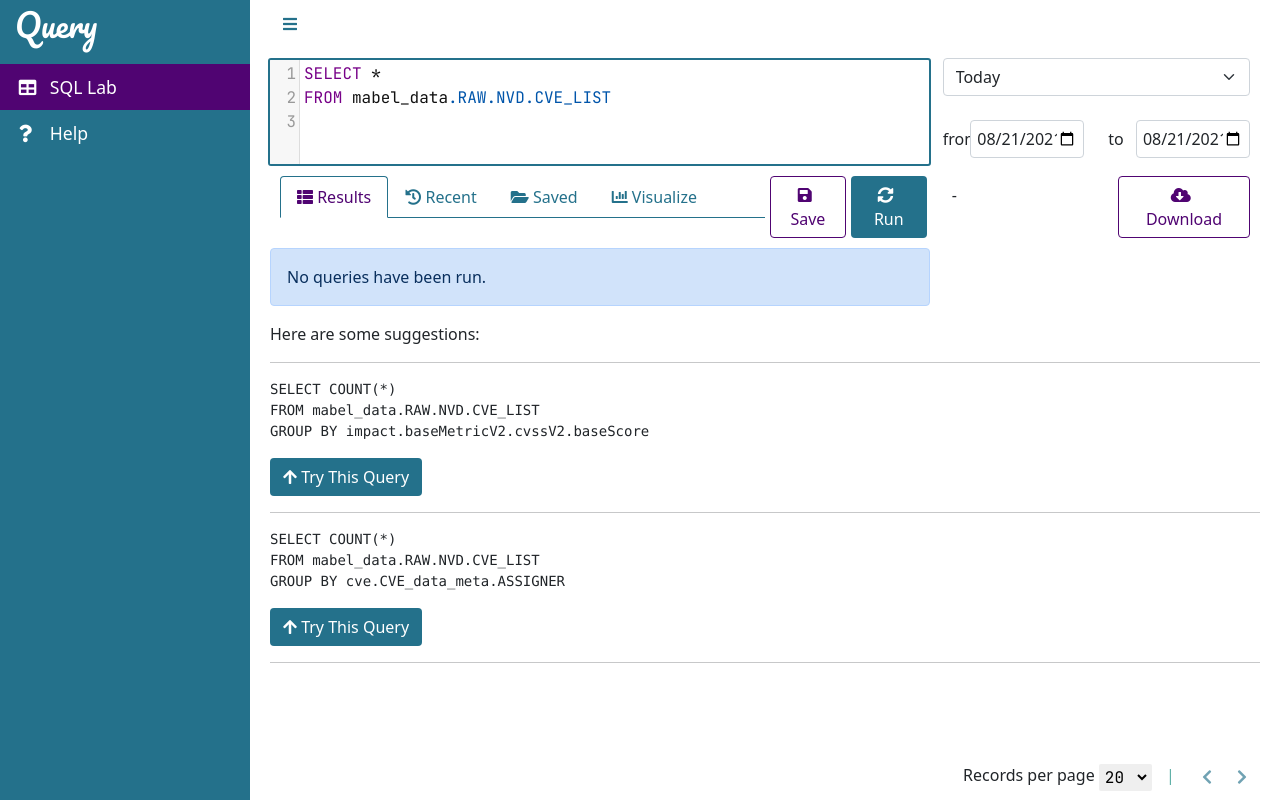
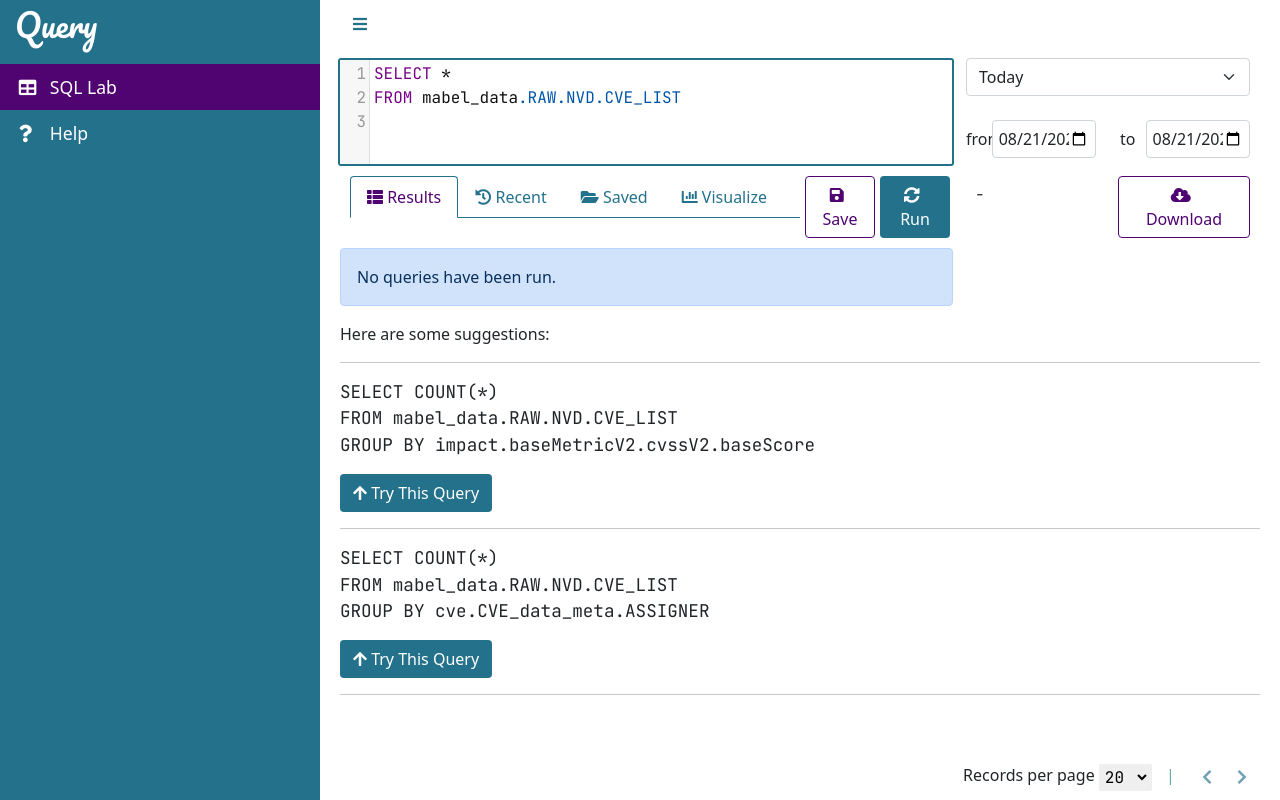
Before and after one commit to mabel-dev/query, a FastAPI app: page / in a window 1280 px wide. Run offline with FastAPI, Linux system fonts and the light colour scheme; some libraries are stand-ins or nearby versions.

Commit message:
easier to read

```diff
--- a/src/static/dist/css/nav.css
+++ b/src/static/dist/css/nav.css
@@ -1,3 +1,8 @@
+:root {
+    --sidebar-width: 320px;
+    --sidebar-width-neg: -320px;
+}
+
 #top-navbar {
     padding: 5px 0px;
     border: none;
@@ -11,7 +16,7 @@
 }
 
 #sidebar {
-    width: 250px;
+    width: var(--sidebar-width);
     position: fixed;
     top: 0;
     left: 0;
@@ -19,7 +24,7 @@
     z-index: 999;
     background: var(--base-green-color);
     color: #fff;
-    transition: all 0.3s;
+    transition: all 0.2s;
 }
 
 .sidebar-header {
@@ -27,7 +32,7 @@
 }
 
 #sidebar.active {
-    margin-left: -250px;
+    margin-left: var(--sidebar-width-neg);
 }
 
 #sidebar ul li a {
@@ -50,7 +55,7 @@ a[aria-expanded="true"] {
 }
 
 #content {
-    width: calc(100% - 250px);
+    width: calc(100% - var(--sidebar-width));
     padding: 0px 20px;
     min-height: 100vh;
     transition: all 0.3s;
@@ -65,7 +70,7 @@ a[aria-expanded="true"] {
 
 @media (max-width: 768px) {
     #sidebar {
-        margin-left: -250px;
+        margin-left: var(--sidebar-width-neg);
     }
     #sidebar.active {
         margin-left: 0;
@@ -74,7 +79,7 @@ a[aria-expanded="true"] {
         width: 100%;
     }
     #content.active {
-        width: calc(100% - 250px);
+        width: calc(100% - var(--sidebar-width));
     }
     #sidebarCollapse span {
         display: none;
--- a/src/static/dist/css/styles.css
+++ b/src/static/dist/css/styles.css
@@ -153,14 +153,15 @@ tr {
 }
 
 .results-table>*>*>td {
-    max-width: 250px;
+    max-width: 320px;
     overflow: hidden;
     text-overflow: ellipsis;
     white-space: nowrap;
 }
 
 .table {
-    width: 100%;
+    width: auto;
+    min-width: 50%;
     border: transparent;
     --bs-table-bg: transparent;
     --bs-table-accent-bg: transparent;
@@ -191,6 +192,10 @@ tr {
     overflow: hidden;
     text-overflow: ellipsis;
     white-space: nowrap;
+}
+
+.cell_right {
+    text-align: right;
 }
 
 #tabs {
@@ -239,6 +244,11 @@ th {
     font-weight: normal;
 }
 
+.code {
+    font-family: 'JetBrains Mono', 'Roboto Mono', monospace;
+    font-size: 1.1em;
+}
+
 #visualize {
     height: calc(100vh - 280px);
 }
--- a/src/static/dist/js/data-table.js
+++ b/src/static/dist/js/data-table.js
@@ -18,6 +18,13 @@ function is_date(sDate) {
     return (tryDate && tryDate.toString() != "NaN" && tryDate != "Invalid Date" && m.isValid());
 }
 
+function is_number(sNum) {
+    if (sNum === undefined || sNum == null) { return false }
+    if (sNum.toString().trim() == parseFloat(sNum).toString()) return true;
+    if (sNum.toString().trim() == parseInt(sNum).toString()) return true;
+    return false;
+}
+
 function zeroPad(num, places) {
     var zero = places - num.toString().length + 1;
     return Array(+(zero > 0 && zero)).join("0") + num;
@@ -25,13 +32,10 @@ function zeroPad(num, places) {
 
 function renderTable(data, pageNumber, pageSize, dom) {
     var row_data = ''
-    row_data += "<thead><tr>";
-    row_data += '<th scope="col" class="mono-font">#</th>';
-    for (var h = 0; h < data.columns.length; h++) {
-        row_data += `<th>${htmlEncode(data.columns[h])}</th>`
-    }
-    row_data += "</tr></thead><tbody>";
+
     startIndex = (pageNumber - 1) * pageSize
+
+    right_justified_headers = []
 
     for (var i = startIndex; i < (startIndex + pageSize); i++) {
         if (i < data.results.length) {
@@ -39,8 +43,16 @@ function renderTable(data, pageNumber, pageSize, dom) {
             for (var h = 0; h < data.columns.length; h++) {
                 var cellValue = htmlEncode(data.results[i][data.columns[h]])
                 if (is_date(cellValue)) {
-                    row_data += `<td>${moment(cellValue).format(timestampFormat)}</td>`
-                } else if (cellValue.length > 16) {
+                    row_data += `<td class="cell_right">${moment(cellValue).format(timestampFormat)}</td>`
+                    if (!right_justified_headers.includes(data.columns[h])) {
+                        right_justified_headers.push(data.columns[h])
+                    }
+                } else if (is_number(cellValue)) {
+                    row_data += `<td class="cell_right">${cellValue}</td>`
+                    if (!right_justified_headers.includes(data.columns[h])) {
+                        right_justified_headers.push(data.columns[h])
+                    }
+                } else if (cellValue.length > 32) {
                     row_data += `<td title="${cellValue}">${cellValue}</td>`
                 } else {
                     row_data += `<td>${cellValue}</td>`
@@ -51,5 +63,16 @@ function renderTable(data, pageNumber, pageSize, dom) {
     }
     row_data += "</tbody>"
 
-    dom.innerHTML = "<table class='table table-striped table-sm results-table table-responsive'>" + row_data + "</table>";
+    header_data = "<thead><tr>";
+    header_data += '<th scope="col" class="mono-font">#</th>';
+    for (var h = 0; h < data.columns.length; h++) {
+        if (right_justified_headers.includes(data.columns[h])) {
+            header_data += `<th class="cell_right">${htmlEncode(data.columns[h])}</th>`
+        } else {
+            header_data += `<th>${htmlEncode(data.columns[h])}</th>`
+        }
+    }
+    header_data += "</tr></thead><tbody>";
+
+    dom.innerHTML = "<table class='table table-striped table-sm results-table table-responsive'>" + header_data + row_data + "</table>";
 }
--- a/src/static/dist/js/query.js
+++ b/src/static/dist/js/query.js
@@ -194,7 +194,7 @@ function update_history(query, query_outcome) {
         entry = `
         <tr>
             <td class="align-middle">${status}</td>
-            <td class="align-middle">${_history[i].query}</td>
+            <td class="align-middle trim">${_history[i].query}</td>
             <td class="align-middle">${moment(_history[i].last_run).format(history_timestampFormat)}</td>
             <td>
                 <button type="button" id="redo-${i}" class="btn btn-sm button-query-white" title="Load Query into Editor"><i class="fas fa-redo"></i></button>
@@ -311,7 +311,7 @@ function set_records_per_page() {
     _records_per_page = parseInt(document.getElementById("records_per_page").value);
     _page_number = 1;
 
-    if (_results.length > 0) {
+    if (_results.results !== undefined) {
         renderTable(_results, _page_number, _records_per_page, document.getElementById('data-table-wrapper'));
         document.getElementById('page-back').disabled = (_page_number == 1)
         document.getElementById('page-forward').disabled = (_page_number * _records_per_page) >= _results.results.length
--- a/src/templates/index.html
+++ b/src/templates/index.html
@@ -120,7 +120,7 @@ FROM mabel_data.RAW.NVD.CVE_LIST
                         </div>
                     </div>
                     <div class="col-sm-1">
-                        <span id="clock" class="btn">-</span>
+                        <span id="clock" class="btn mono-font">-</span>
                     </div>
                     <div class="col-sm-3 clear-padding">
                         <div class="d-flex justify-content-end">
@@ -140,12 +140,12 @@ FROM mabel_data.RAW.NVD.CVE_LIST
                             </div>
                             <p>Here are some suggestions:</p>
                             <hr />
-                            <pre id="query1">
+                            <pre id="query1" class="code">
 SELECT COUNT(*)
 FROM mabel_data.RAW.NVD.CVE_LIST
 GROUP BY impact.baseMetricV2.cvssV2.baseScore</pre><button class="btn btn-action" id="example-query-1"><i class="fas fa-arrow-up"></i> Try This Query</button>
                             <hr />
-                            <pre id="query2">
+                            <pre id="query2" class="code">
 SELECT COUNT(*)
 FROM mabel_data.RAW.NVD.CVE_LIST
 GROUP BY cve.CVE_data_meta.ASSIGNER</pre><button class="btn btn-action" id="example-query-2"><i class="fas fa-arrow-up"></i> Try This Query</button>
```
